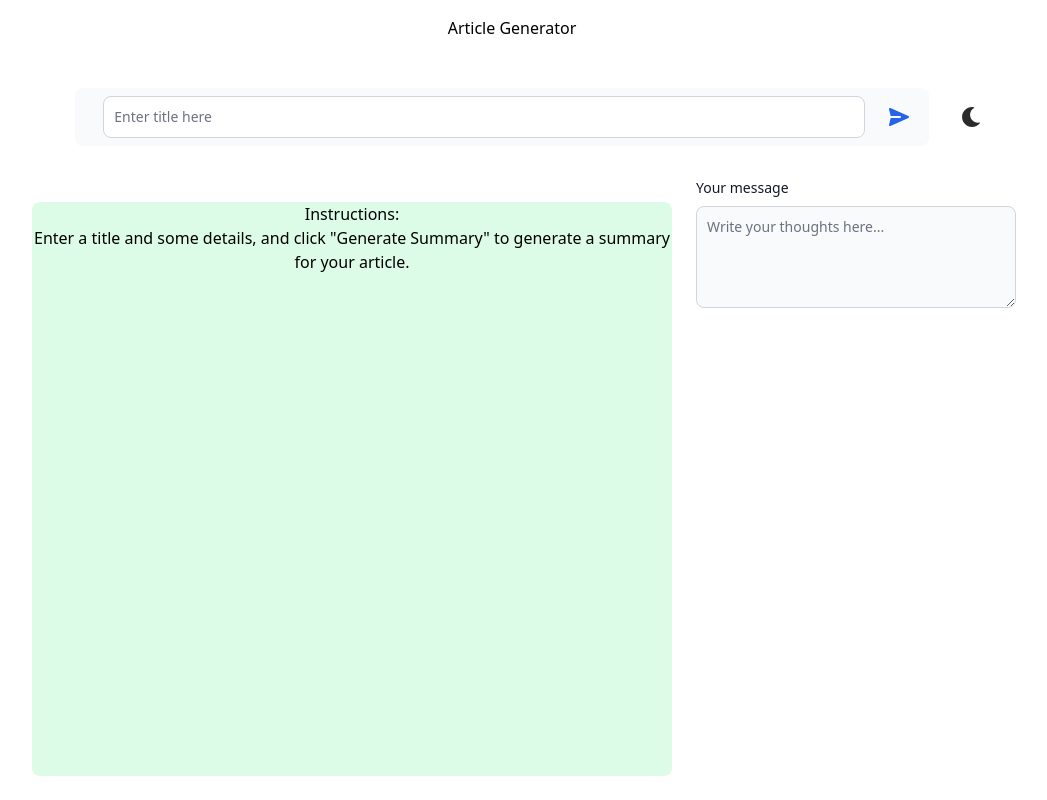
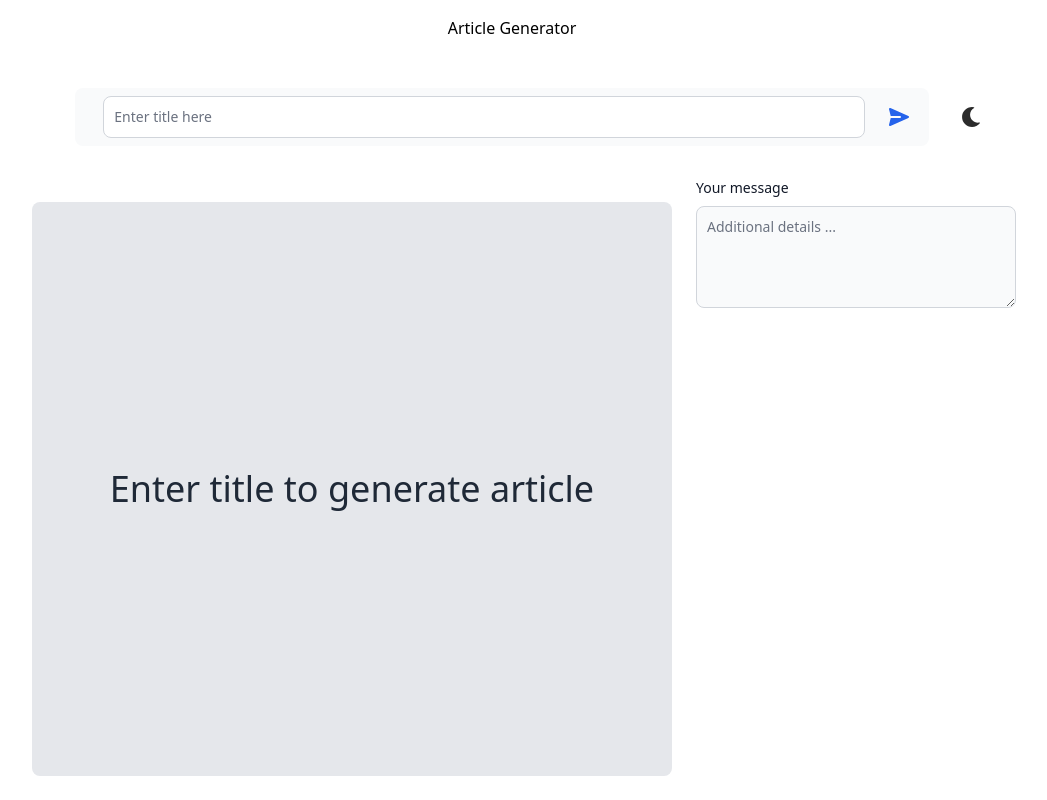
Before and after one commit to sami-bre/article-generator, a React (Create React App) app: page / in a window 1280 px wide. Shown: the whole page, without its empty margins (128-1175 px from the left). Built offline with nearby package versions, Linux system fonts and the light colour scheme.

Commit message:
giving the instructions view, the loadigg indicator and the generated article a consistent look

```diff
--- a/src/App.js
+++ b/src/App.js
@@ -108,7 +108,7 @@ const PromptArea = ({ value, onChange }) => {
         id="message"
         rows="4"
         class="block p-2.5 w-full text-sm text-gray-900 bg-gray-50 rounded-lg border border-gray-300 focus:ring-blue-500 focus:border-blue-500 dark:bg-gray-700 dark:border-gray-600 dark:placeholder-gray-400 dark:text-white dark:focus:ring-blue-500 dark:focus:border-blue-500"
-        placeholder="Write your thoughts here..."
+        placeholder="Additional details ..."
       ></textarea>
     </div>
   );
@@ -116,7 +116,7 @@ const PromptArea = ({ value, onChange }) => {
 
 const GeneratedArticle = ({ article }) => {
   return (
-    <div className="w-2/3">
+    <div className="w-1/2 text-center rounded-lg bg-gray-200 dark:bg-gray-800 m-6 text-gray-800 dark:text-gray-300 py-10 px-4 flex flex-col justify-center">
       <h2>Generated Summary:</h2>
       <p>{article}</p>
     </div>
@@ -125,19 +125,15 @@ const GeneratedArticle = ({ article }) => {
 
 const InstructionsView = () => {
   return (
-    <div className="w-1/2 text-center rounded-lg bg-green-100 m-6">
-      <h2>Instructions:</h2>
-      <p>
-        Enter a title and some details, and click "Generate Summary" to generate
-        a summary for your article.
-      </p>
+    <div className="w-1/2 text-center rounded-lg bg-gray-200 dark:bg-gray-800 m-6 text-gray-800 dark:text-gray-300 py-10 px-4 flex flex-col justify-center">
+      <h2 className="text-4xl my-8">Enter title to generate article</h2>
     </div>
   );
 };
 
 const LoadingIndicator = () => {
   return (
-    <div className="w-1/3">
+    <div className="w-1/2 text-center rounded-lg bg-gray-200 dark:bg-gray-800 m-6 text-gray-800 dark:text-gray-300 py-10 px-4 flex flex-col justify-center">
       <img src={logo} className="App-logo" alt="logo" />
       <p>Generating summary...</p>
     </div>
@@ -204,8 +200,8 @@ const App = () => {
   };
 
   return (
-    <div className="h-screen flex flex-col">
-      <h1 className="text-center mt-4 mb-4">Article Generator</h1>
+    <div className="h-screen flex flex-col dark:bg-slate-950">
+      <h1 className="text-center mt-4 mb-4 dark:text-gray-300">Article Generator</h1>
       <form onSubmit={handleSubmit} className="h-screen flex flex-col">
         <TitleInput value={title} onChange={(e) => setTitle(e.target.value)} isDark={isDark} switchTheme={switchTheme} />
         <div className="flex flex-row justify-center h-full">
```
